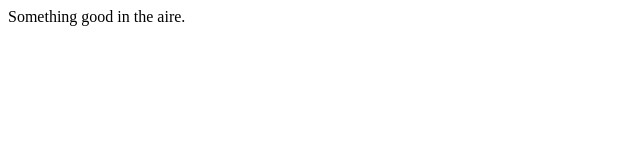
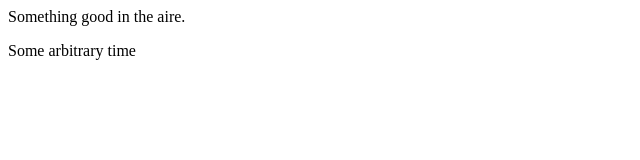
Before and after one commit to nursh/Apple-Store-Designs, a website: page index.html in a window 1280 px wide. Shown: the whole page, without its empty margins (0-640 px from the left). Drawn offline with Linux system fonts and the light colour scheme.

Commit message:
Add special hours section

```diff
--- a/index.html
+++ b/index.html
@@ -8,6 +8,10 @@
 <body>
   <div class="container">
     Something good in the aire.
+
+    <div class="special-hours">
+      <p>Some arbitrary time</p>
+    </div>
   </div>
 </body>
 </html>
```
